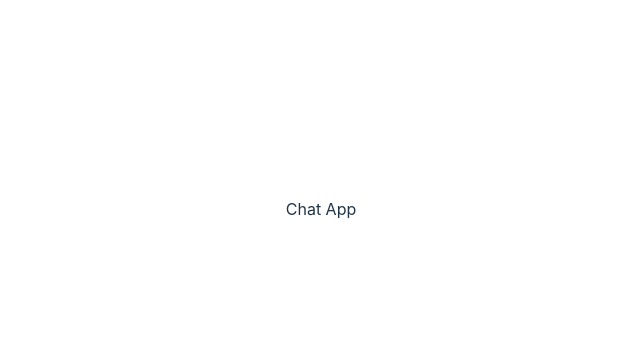
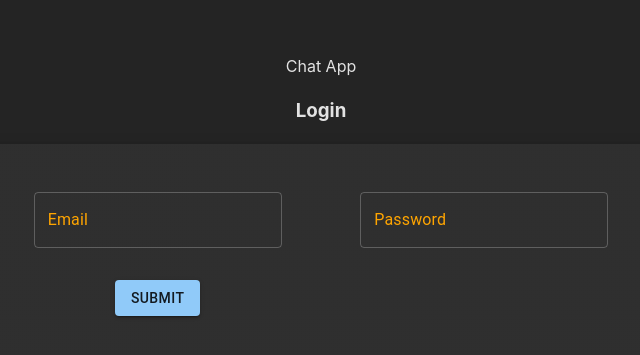
Before and after one commit to Len-J-108/chat-app, a React (Vite) app in the folder frontend/: page / in a window 1280 px wide. Shown: the part 191-546 px from the top of the page, without its empty margins (319-959 px from the left). Built offline with nearby package versions, Linux system fonts and the light colour scheme.

Commit message:
login component added with client authentication & toast msgs

```diff
--- /dev/null
+++ b/frontend/Components/Login.jsx
@@ -0,0 +1,88 @@
+import { useState } from 'react';
+// MUI
+import { createTheme, ThemeProvider, styled } from '@mui/material/styles';
+import TextField from '@mui/material/TextField';
+import Paper from '@mui/material/Paper';
+import Grid from '@mui/material/Grid';
+import Button from '@mui/material/Button';
+// Toastify
+import { ToastContainer, toast } from 'react-toastify';
+import "react-toastify/dist/ReactToastify.css";
+
+
+const Login = () => {
+const [loginData, setLoginData] = useState({
+    email: '',
+    password: ''
+})
+
+const darkTheme = createTheme({ palette: { mode: 'dark' } });
+const lightTheme = createTheme({ palette: { mode: 'light' } });
+
+const submitHandler = (e) => {
+    e.preventDefault();
+    const emailRgx = /^[\w-\.]+@([\w-]+\.)+[\w-]{2,4}$/g;
+    if (!loginData.email && !loginData.password) {
+        return toast.warning('Please enter email & password!!');
+    }
+    if (!loginData.email) {
+        return    toast.warning('Please enter an email!!');
+    } else {
+        if (!emailRgx.test(loginData.email)) {
+           return toast.error('Please enter a valid email')
+        }
+        if (!loginData.password) {
+            return    toast.warning('Please enter a password!!');
+        }
+      }
+    // navigate
+    return alert('inputs passed => next navigate...');
+    }
+
+  return (
+    <>
+        <ToastContainer
+    position="top-center"
+    autoClose={2000}
+    hideProgressBar={false}
+    newestOnTop={false}
+    closeOnClick
+    rtl={false}
+    pauseOnFocusLoss
+    draggable
+    pauseOnHover
+    theme="dark"
+    />
+    <h3>Login</h3>
+    <ThemeProvider theme={darkTheme}>
+    <Paper elevation={8} style={{padding: 48}}>
+            <form onSubmit={submitHandler}>
+        <Grid container rowSpacing={4} columnSpacing={{xs: 1, sm: 2, md:3}}>
+            <Grid item xs={6}>
+                <TextField id="outlined-basic" label="Email" variant="outlined" InputLabelProps={{ style: { color: 'orange' } }} inputProps={{ style: { color: "white" } }} onChange={(e) => {
+                    setLoginData({
+                        ...loginData,
+                        email: e.target.value
+                    })
+                }}/>
+            </Grid>
+            <Grid item xs={6}>
+                <TextField id="outlined-basic" label="Password" variant="outlined" InputLabelProps={{ style: { color: 'orange' } }} inputProps={{ style: { color: "white" } }} onChange={(e) => {
+                    setLoginData({
+                        ...loginData,
+                        password: e.target.value
+                    })
+                }}/>
+            </Grid>
+            <Grid item xs={6}>
+            <Button variant="contained" type='submit' onClick={submitHandler}>Submit</Button>
+            </Grid>
+    </Grid>
+            </form>
+    </Paper>
+    </ThemeProvider>
+    </>
+  )
+}
+
+export default Login
--- a/frontend/package.json
+++ b/frontend/package.json
@@ -12,11 +12,13 @@
   "dependencies": {
     "@emotion/react": "^11.11.1",
     "@emotion/styled": "^11.11.0",
+    "@mui/icons-material": "^5.14.16",
     "@mui/material": "^5.14.17",
     "@mui/styled-engine-sc": "^6.0.0-alpha.5",
     "react": "^18.2.0",
     "react-dom": "^18.2.0",
     "react-router-dom": "^6.18.0",
+    "react-toastify": "^9.1.3",
     "socket.io-client": "^4.7.2",
     "styled-components": "^6.1.1"
   },
--- a/frontend/src/App.jsx
+++ b/frontend/src/App.jsx
@@ -1,10 +1,15 @@
+import Login from '../Components/Login'
+import { ToastContainer, toast } from 'react-toastify';
+
 import './App.css'
 
 function App() {
 
   return (
     <>
+
       <div>Chat App</div>
+      <Login />
     </>
   )
 }
--- a/frontend/src/index.css
+++ b/frontend/src/index.css
@@ -14,14 +14,7 @@
   -webkit-text-size-adjust: 100%;
 }
 
-a {
-  font-weight: 500;
-  color: #646cff;
-  text-decoration: inherit;
-}
-a:hover {
-  color: #535bf2;
-}
+
 
 body {
   margin: 0;
@@ -30,40 +23,3 @@ body {
   min-width: 320px;
   min-height: 100vh;
 }
-
-h1 {
-  font-size: 3.2em;
-  line-height: 1.1;
-}
-
-button {
-  border-radius: 8px;
-  border: 1px solid transparent;
-  padding: 0.6em 1.2em;
-  font-size: 1em;
-  font-weight: 500;
-  font-family: inherit;
-  background-color: #1a1a1a;
-  cursor: pointer;
-  transition: border-color 0.25s;
-}
-button:hover {
-  border-color: #646cff;
-}
-button:focus,
-button:focus-visible {
-  outline: 4px auto -webkit-focus-ring-color;
-}
-
-@media (prefers-color-scheme: light) {
-  :root {
-    color: #213547;
-    background-color: #ffffff;
-  }
-  a:hover {
-    color: #747bff;
-  }
-  button {
-    background-color: #f9f9f9;
-  }
-}
```
Also changed, not shown: 2 other files (tests, documents, lock files or other folders).
